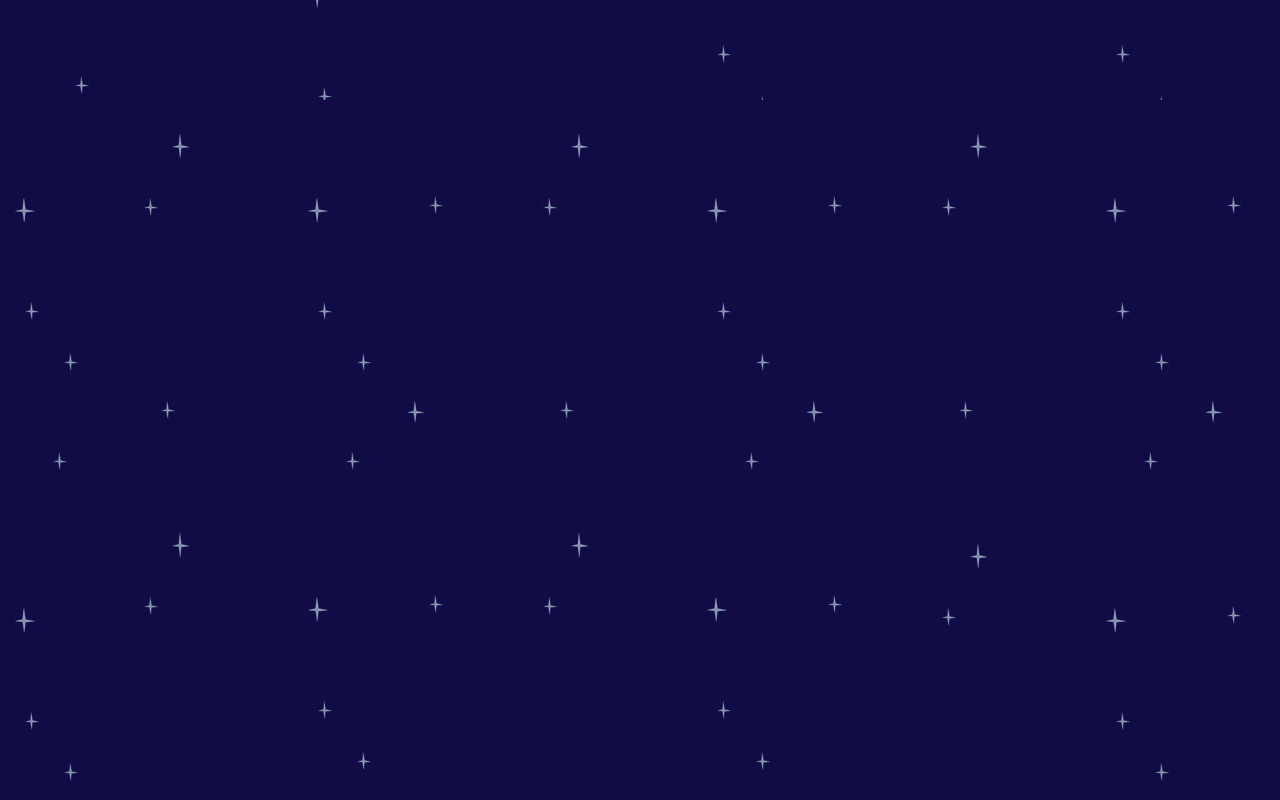
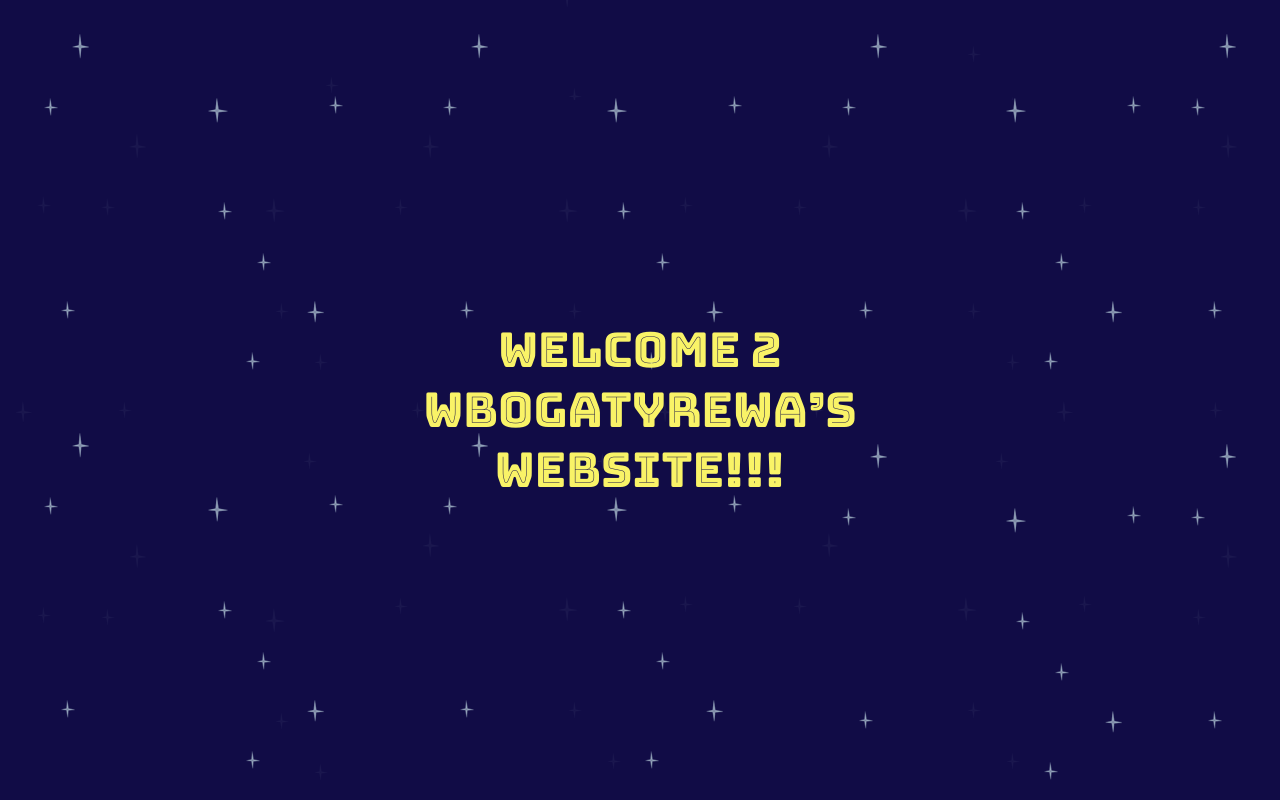
Before and after one commit to wbogatyrewa/portfolio, a React (Create React App) app: page / in a window 1280 px wide. Built offline with nearby package versions, Linux system fonts and the light colour scheme.

Commit message:
add Main

```diff
--- a/src/components/Main/Main.style.ts
+++ b/src/components/Main/Main.style.ts
@@ -2,9 +2,10 @@ import styled from "@emotion/styled";
 
 export const MainContainer = styled.section`
   width: 100%;
-  margin-top: 10vh;
 `;
 
 export const HeadingContainer = styled.div`
   width: 100%;
+  text-align: center;
+  margin-top: 40vh;
 `;
--- a/src/components/Main/Main.tsx
+++ b/src/components/Main/Main.tsx
@@ -1,6 +1,15 @@
 import React from "react";
-import { MainContainer } from "./Main.style";
+import { HeadingContainer, MainContainer } from "./Main.style";
+import { H1 } from "../TextComponents";
 
 export const Main: () => JSX.Element = () => {
-  return <MainContainer></MainContainer>;
+  return (
+    <MainContainer>
+      <HeadingContainer>
+        <H1>
+          welcome 2 <br /> wbogatyrewa’s <br /> website!!!
+        </H1>
+      </HeadingContainer>
+    </MainContainer>
+  );
 };
```
